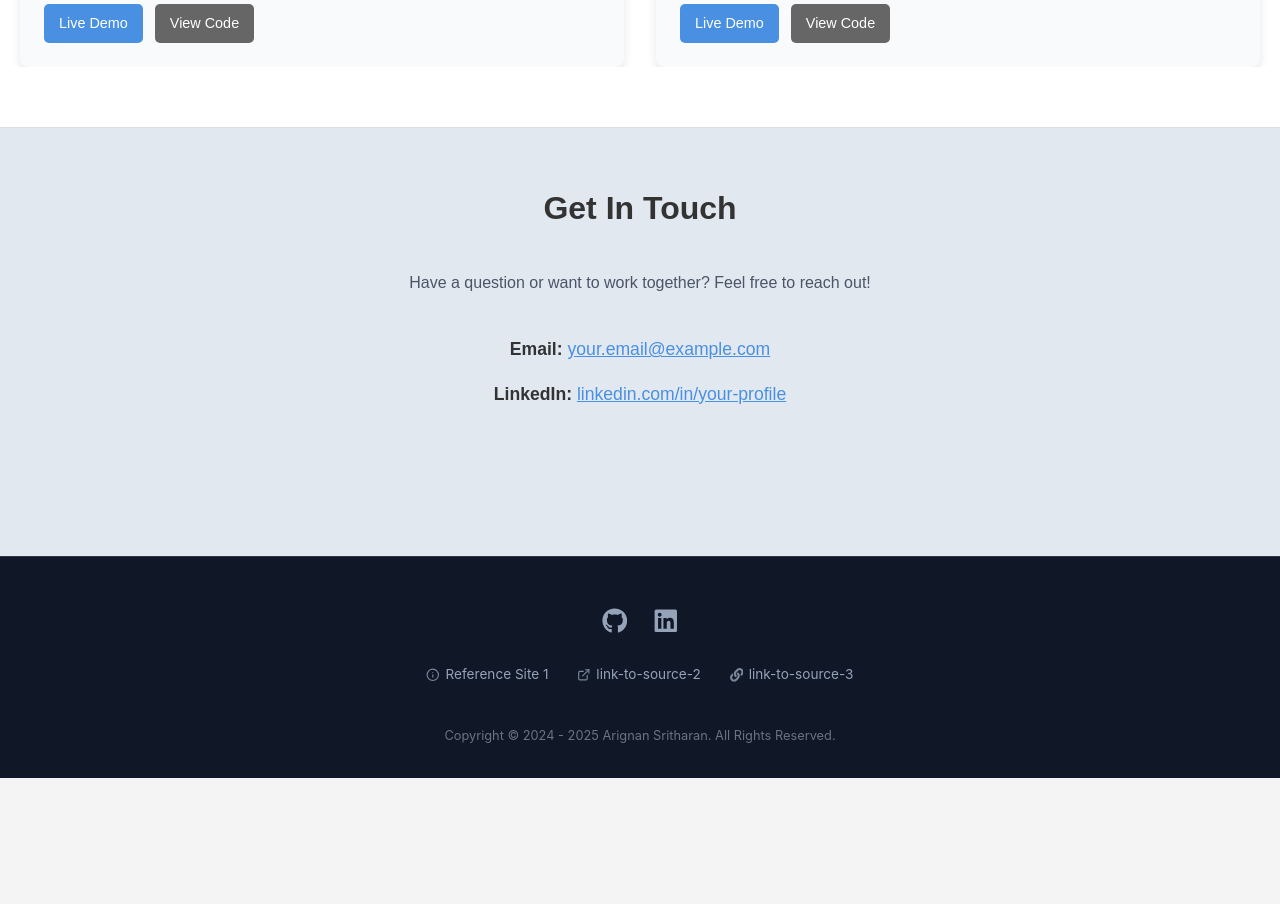
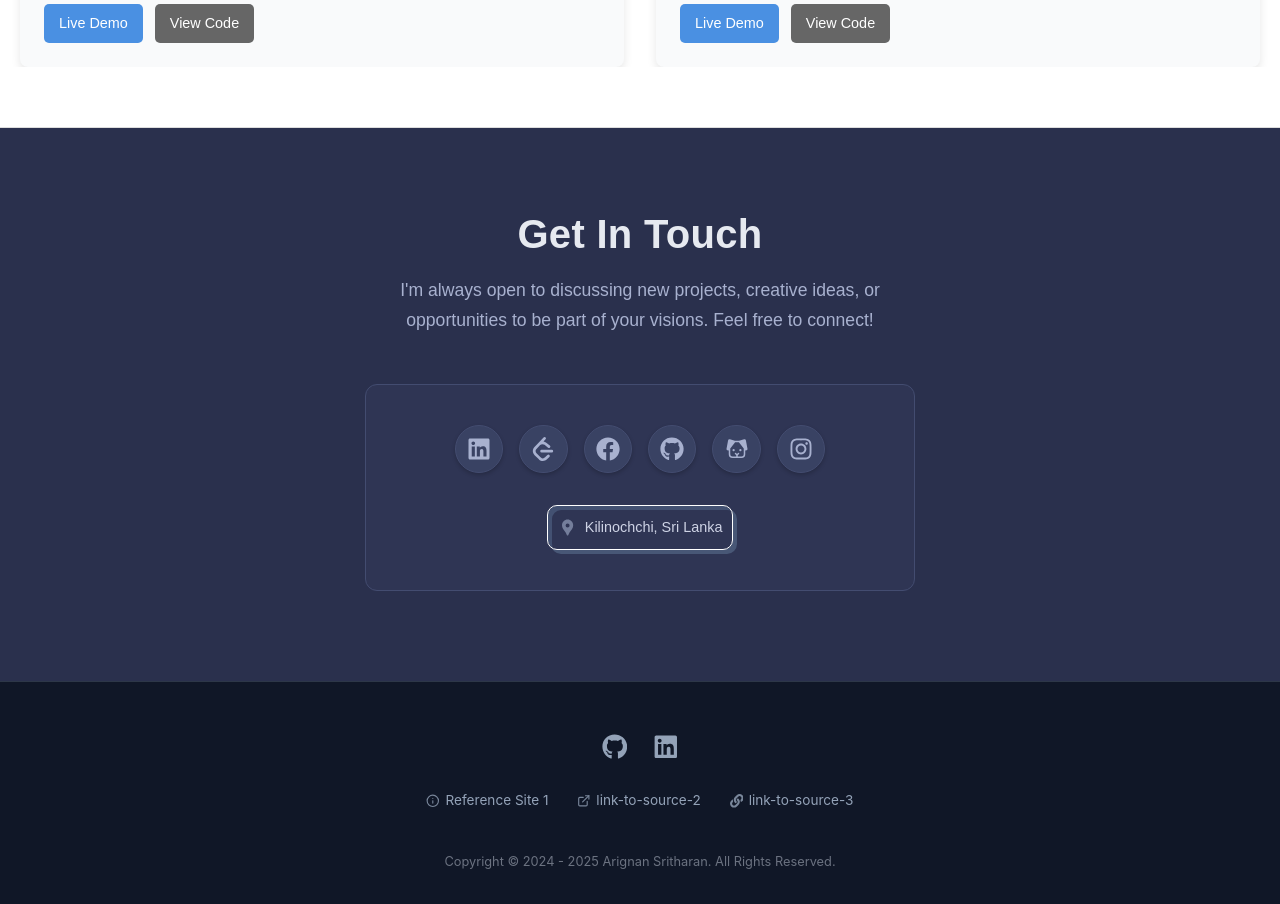
Before and after one commit to Arignan/Portfolio-Arignan-new, a React (Vite) app: page / in a window 1280 px wide. Shown: the part 4680-5584 px from the top of the page. Before the commit the page ends 5458 px from the top, so only its background shows below. Built offline with nearby package versions, Linux system fonts and the light colour scheme.

Commit message:
contact section updated

```diff
--- a/src/components/Contact/Contact.jsx
+++ b/src/components/Contact/Contact.jsx
@@ -1,42 +1,60 @@
-// src/components/Contact/Contact.js
+// src/components/Contact/Contact.jsx
 import React from 'react';
 import styles from './Contact.module.css';
 
+// Import necessary icons
+import { FaLinkedin, FaGithub, FaFacebook, FaInstagram } from 'react-icons/fa';
+import { SiLeetcode } from 'react-icons/si';
+import { MdLocationPin } from 'react-icons/md';
+import { PiDogFill } from "react-icons/pi"; // Dagshub substitute
+
 const Contact = () => {
-  // Add form state and handling logic later
   return (
     <section id="contact" className={styles.contact}>
-      <div className="container">
-        <h2>Get In Touch</h2>
+      <div className={`${styles.contactContainer} container`}>
+        <h2 className={styles.sectionTitle}>Get In Touch</h2>
         <p className={styles.contactIntro}>
-          Have a question or want to work together? Feel free to reach out!
+          I'm always open to discussing new projects, creative ideas, or
+          opportunities to be part of your visions. Feel free to connect!
         </p>
-        {/* Simple contact info display - replace with a form later */}
-        <div className={styles.contactInfo}>
-          <p>
-            <strong>Email:</strong> <a href="mailto:your.email@example.com">your.email@example.com</a>
-          </p>
-          <p>
-            <strong>LinkedIn:</strong> <a href="https://linkedin.com/in/your-profile" target="_blank" rel="noopener noreferrer">linkedin.com/in/your-profile</a>
-          </p>
-           {/* Add GitHub or other links if desired */}
+
+        {/* Combined Contact Info: Social Links & Address */}
+        <div className={styles.contactDetails}>
+
+           {/* Social Links Section */}
+           <div className={styles.socialLinks}>
+             {/* Version 1: Icons only */}
+             <a href="YOUR_LINKEDIN_URL" /* ** UPDATE ** */ target="_blank" rel="noopener noreferrer" aria-label="LinkedIn Profile" className={styles.socialLinkItem}><FaLinkedin /></a>
+             <a href="YOUR_LEETCODE_URL" /* ** UPDATE ** */ target="_blank" rel="noopener noreferrer" aria-label="LeetCode Profile" className={styles.socialLinkItem}><SiLeetcode /></a>
+             <a href="YOUR_FACEBOOK_URL" /* ** UPDATE ** */ target="_blank" rel="noopener noreferrer" aria-label="Facebook Profile" className={styles.socialLinkItem}><FaFacebook /></a>
+             <a href="https://github.com/arignan" /* ** UPDATE ** */ target="_blank" rel="noopener noreferrer" aria-label="GitHub Profile" className={styles.socialLinkItem}><FaGithub /></a>
+             <a href="YOUR_DAGSHUB_URL" /* ** UPDATE ** */ target="_blank" rel="noopener noreferrer" aria-label="Dagshub Profile" className={styles.socialLinkItem}><PiDogFill /></a>
+             <a href="YOUR_INSTAGRAM_URL" /* ** UPDATE ** */ target="_blank" rel="noopener noreferrer" aria-label="Instagram Profile" className={styles.socialLinkItem}><FaInstagram /></a>
+
+              {/* --- OR --- */}
+             {/* Version 2: Icons with text (Uncomment below, comment above) */}
+             {/*
+             <a href="YOUR_LINKEDIN_URL" target="_blank" rel="noopener noreferrer" className={styles.socialLinkItemText}> <FaLinkedin /> LinkedIn </a>
+             <a href="YOUR_LEETCODE_URL" target="_blank" rel="noopener noreferrer" className={styles.socialLinkItemText}> <SiLeetcode /> LeetCode </a>
+             <a href="YOUR_FACEBOOK_URL" target="_blank" rel="noopener noreferrer" className={styles.socialLinkItemText}> <FaFacebook /> Facebook </a>
+             <a href="https://github.com/arignan" target="_blank" rel="noopener noreferrer" className={styles.socialLinkItemText}> <FaGithub /> GitHub </a>
+             <a href="YOUR_DAGSHUB_URL" target="_blank" rel="noopener noreferrer" className={styles.socialLinkItemText}> <PiDogFill /> Dagshub </a>
+             <a href="YOUR_INSTAGRAM_URL" target="_blank" rel="noopener noreferrer" className={styles.socialLinkItemText}> <FaInstagram /> Instagram </a>
+             */}
+           </div>
+
+           {/* Address Section */}
+           <div className={styles.addressInfo}>
+               <MdLocationPin className={styles.addressIcon} aria-hidden="true"/>
+               <span>Kilinochchi, Sri Lanka</span>
+           </div>
         </div>
 
-        {/* Placeholder for a future form:
+        {/* Commented-out Form Placeholder */}
+        {/*
+        <h3 className={styles.formHeading}>Or Send a Message</h3>
         <form className={styles.contactForm}>
-          <div className={styles.formGroup}>
-            <label htmlFor="name">Name</label>
-            <input type="text" id="name" name="name" required />
-          </div>
-          <div className={styles.formGroup}>
-            <label htmlFor="email">Email</label>
-            <input type="email" id="email" name="email" required />
-          </div>
-          <div className={styles.formGroup}>
-            <label htmlFor="message">Message</label>
-            <textarea id="message" name="message" rows="5" required></textarea>
-          </div>
-          <button type="submit" className={styles.submitButton}>Send Message</button>
+            // ... form fields ...
         </form>
         */}
       </div>
--- a/src/components/Contact/Contact.module.css
+++ b/src/components/Contact/Contact.module.css
@@ -1,86 +1,114 @@
-/* src/components/Contact/Contact.module.css */
+/* src/components/Contact/Contact.module.css - DEEP INDIGO & VIOLET THEME */
+
+/* --- VARIABLES --- */
+:root {
+  --indigo-bg: #2a304d;         /* Deep Indigo */
+  --indigo-border: #434c70;       /* Muted Indigo Border */
+  --indigo-text-main: #e6e9f0;    /* Light Cool Gray/White */
+  --indigo-text-soft: #a8b1cf;     /* Soft Indigo Gray */
+  --indigo-text-muted: #747e9b;    /* Muted Indigo Gray */
+  --violet-accent: #8b5cf6;       /* Vibrant Violet */
+  --violet-accent-hover: #a78bfa;  /* Lighter Violet */
+  --indigo-icon-bg: #394263;     /* Darker Icon BG */
+}
+
 .contact {
-    background-color: #e2e8f0; /* Match hero background? Or choose another */
-    padding-bottom: 100px; /* Extra space before footer */
-  }
+  background-color: var(--indigo-bg);
+  padding: 80px 0 90px 0; position: relative;
+  font-family: 'Poppins', sans-serif; /* Smooth Sans Serif */
+  color: var(--indigo-text-soft);
+  overflow: hidden; /* Needed for negative margin */
+}
+/* Import Poppins Font if needed */
 
-  /* Use global h2 styling */
+.contactContainer { max-width: 700px; text-align: center; margin: 0 auto;}
 
-  .contactIntro {
-    text-align: center;
-    max-width: 600px;
-    margin: 0 auto 2.5rem auto; /* Center and add space below */
-    color: #4a5568;
-  }
+.sectionTitle {
+  font-size: clamp(1.8rem, 5vw, 2.5rem); font-weight: 700;
+  color: var(--indigo-text-main); margin-bottom: 1rem; letter-spacing: 0.3px;
+}
 
-  .contactInfo {
-     text-align: center;
-     margin-bottom: 3rem; /* Space before potential form */
-  }
+.contactIntro {
+  font-size: clamp(1rem, 2.5vw, 1.1rem); color: var(--indigo-text-soft);
+  max-width: 550px; margin: 0 auto 3rem auto; line-height: 1.7;
+}
 
-  .contactInfo p {
-    margin-bottom: 1rem;
-    font-size: 1.1rem;
-  }
+.contactDetails {
+  display: flex; flex-direction: column; align-items: center; gap: 2rem;
+  /* Add slightly lighter section or padding for contrast */
+  background-color: rgba(67, 76, 112, 0.2); /* Transparent darker layer */
+  border: 1px solid var(--indigo-border);
+  border-radius: 12px;
+  padding: 2.5rem 1.5rem;
+  max-width: 550px; /* Contain details */
+  margin: 0 auto;
+}
 
-   .contactInfo a {
-     color: #4a90e2; /* Link color */
-     text-decoration: underline;
-   }
+.socialLinks { display: flex; justify-content: center; flex-wrap: wrap; gap: 1rem; } /* Slightly wider gap */
 
-    .contactInfo a:hover {
-      color: #357abd;
-    }
+/* Style 1: Icons only */
+.socialLinkItem {
+  display: inline-flex; font-size: 1.5rem; color: var(--indigo-text-soft);
+  padding: 0.7rem; /* Slightly more padding */
+  border: 1px solid var(--indigo-border);
+  border-radius: 50%; /* Circular icons */
+  background-color: var(--indigo-icon-bg);
+  transition: all 0.2s ease-out;
+  box-shadow: 0 2px 4px rgba(0,0,0,0.2);
+}
+.socialLinkItem svg { display: block; }
+.socialLinkItem:hover {
+  color: #ffffff; /* White Icon */
+  border-color: var(--violet-accent);
+  background-color: var(--violet-accent);
+  transform: translateY(-4px) scale(1.08); /* More lift */
+  box-shadow: 0 5px 15px -3px hsla(257, 89%, 69%, 0.4); /* Violet shadow */
+}
+.socialLinkItem:focus-visible {
+  outline: none; border-color: var(--violet-accent);
+  box-shadow: 0 0 0 3px hsla(257, 89%, 69%, 0.3); /* Violet Focus Glow */
+}
 
-  /* --- Styles for a future form (keep commented or implement later) --- */
-  /*
-  .contactForm {
-    max-width: 700px;
-    margin: 2rem auto 0 auto;
-    padding: 2rem;
-    background: #fff;
-    border-radius: 8px;
-    box-shadow: 0 4px 10px rgba(0, 0, 0, 0.1);
-  }
+/* Style 2: Icons with text - keep commented out */
+/* .socialLinkItemText { ... } */
 
-  .formGroup {
-    margin-bottom: 1.5rem;
-  }
+.addressInfo { display: inline-flex
+  ;
+      align-items: center;
+      gap: 0.5rem;
+      font-size: 0.9rem;
+      color: #ced3e5;
+      border: 1px solid white;
+      border-radius: 10px;
+      padding: 10px;
+      background-color: transparent;
+      box-shadow: inset 4px 4px 0px 0px #789cbf47, 4px 4px 0px 0px #7b9bbb54; }
+.addressIcon { font-size: 1.2rem; color: var(--indigo-text-muted); }
 
-  .formGroup label {
-    display: block;
-    margin-bottom: 0.5rem;
-    font-weight: bold;
-    color: #555;
-  }
 
-  .formGroup input,
-  .formGroup textarea {
-    width: 100%;
-    padding: 0.8rem;
-    border: 1px solid #ccc;
-    border-radius: 5px;
-    font-size: 1rem;
-  }
+/* --- Form Styles (Future Use) --- */
+.formHeading { font-size: 1.4rem; font-weight: 600; color: var(--indigo-text-main); margin-top: 3.5rem; margin-bottom: 1.8rem; text-align: center; }
+.contactForm { max-width: 600px; margin: 0 auto; padding: 0; background-color: transparent; border: none; box-shadow: none; text-align: left; }
+.formGroup { margin-bottom: 1.5rem; }
+.formGroup:last-of-type { margin-bottom: 1.8rem; }
+.formGroup label { display: block; margin-bottom: 0.5rem; font-weight: 500; font-size: 0.85rem; color: var(--indigo-text-soft); }
+.formGroup input, .formGroup textarea { width: 100%; padding: 0.75rem 1rem; border: 1px solid var(--indigo-border); border-radius: 6px; font-size: 0.95rem; background-color: var(--indigo-icon-bg); /* Use dark bg */ color: var(--indigo-text-main); transition: border-color 0.2s ease, box-shadow 0.2s ease; box-shadow: inset 0 1px 2px rgba(0,0,0,0.2); }
+.formGroup input::placeholder, .formGroup textarea::placeholder { color: var(--indigo-text-muted); }
+.formGroup input:focus, .formGroup textarea:focus { outline: none; border-color: var(--violet-accent); box-shadow: 0 0 0 3px hsla(257, 89%, 69%, 0.25); }
+.formGroup textarea { resize: vertical; min-height: 110px; }
 
-  .formGroup textarea {
-    resize: vertical;
-  }
+.submitButton {
+  display: inline-flex; align-items: center; justify-content: center; width: 100%;
+  padding: 11px 26px; border: 1px solid transparent; border-radius: 6px;
+  font-size: 0.95rem; font-weight: 600; letter-spacing: 0.5px; cursor: pointer; position: relative;
+  text-decoration: none; overflow: visible; transform-style: preserve-3d; transition: all 0.15s ease-out; z-index: 1;
+  background-color: var(--violet-accent); /* Violet Button */
+  color: #ffffff; /* White text */
+  box-shadow: 0 3px 5px hsla(257, 89%, 69%, 0.25), 0 1px 2px rgba(0,0,0,0.1);
+  transform: translateY(0px);
+}
+.submitButton:hover { background-color: #7c3aed; /* Darker Violet */ transform: translateY(-2px); box-shadow: 0 5px 10px hsla(257, 89%, 69%, 0.3), 0 2px 4px rgba(0,0,0,0.15); }
+.submitButton:active { transform: translateY(0px); box-shadow: 0 1px 2px hsla(257, 89%, 69%, 0.25), 0 0 1px rgba(0,0,0,0.1); }
 
-  .submitButton {
-    display: inline-block;
-    background-color: #4a90e2;
-    color: #fff;
-    padding: 12px 25px;
-    border: none;
-    border-radius: 5px;
-    font-size: 1rem;
-    cursor: pointer;
-    transition: background-color 0.3s ease;
-    width: 100%;
-  }
-
-  .submitButton:hover {
-    background-color: #357abd;
-  }
-  */
+/* --- Responsive --- */
+@media (max-width: 768px) { .contact { padding: 70px 0 80px 0; } .sectionTitle { font-size: clamp(1.7rem, 5vw, 2.2rem); } .contactIntro { margin-bottom: 2.5rem; } .contactDetails { padding: 2rem 1rem; gap: 1.8rem; } .socialLinkItem { padding: 0.6rem; font-size: 1.4rem; } .addressInfo { font-size: 0.85rem; } }
```
